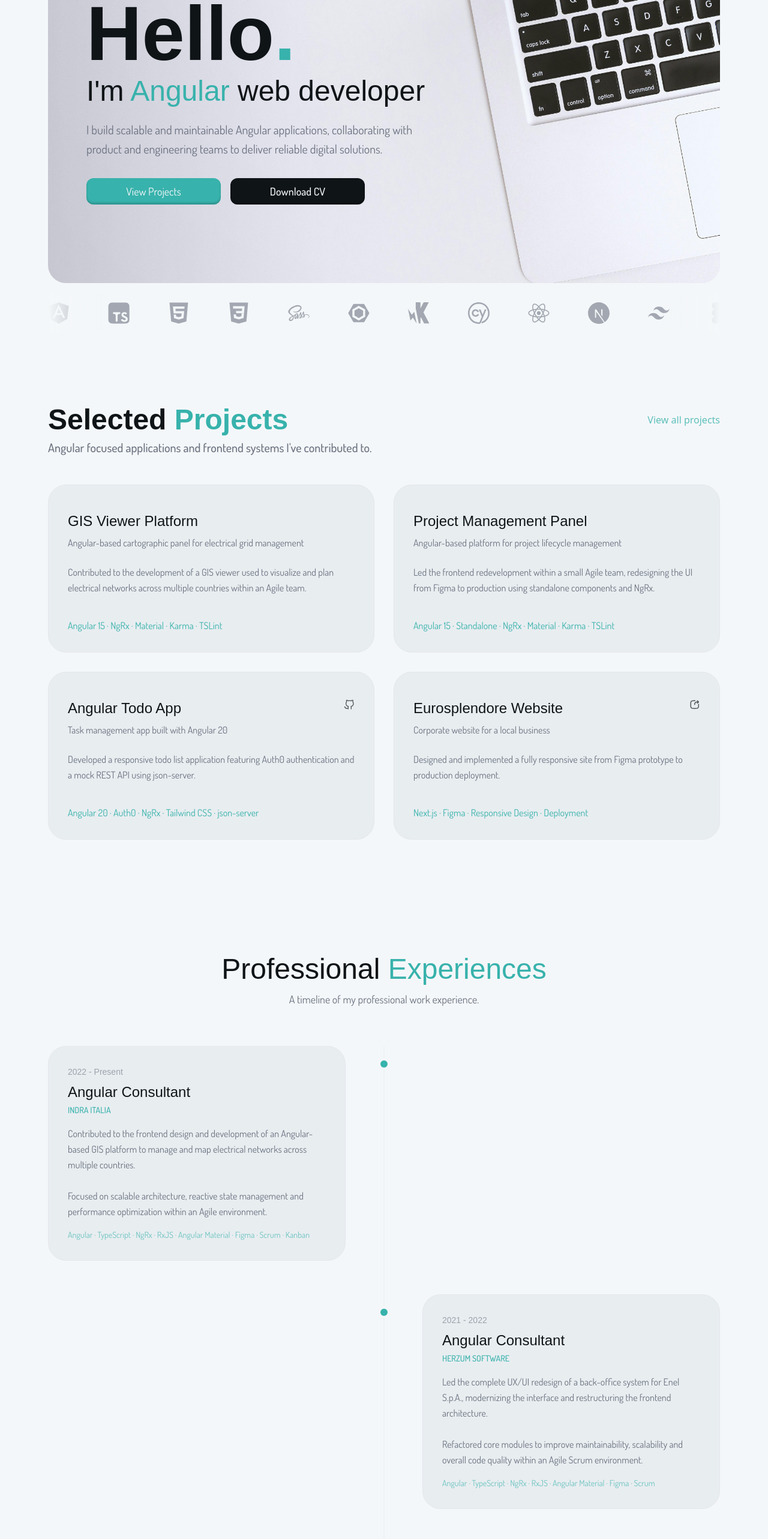
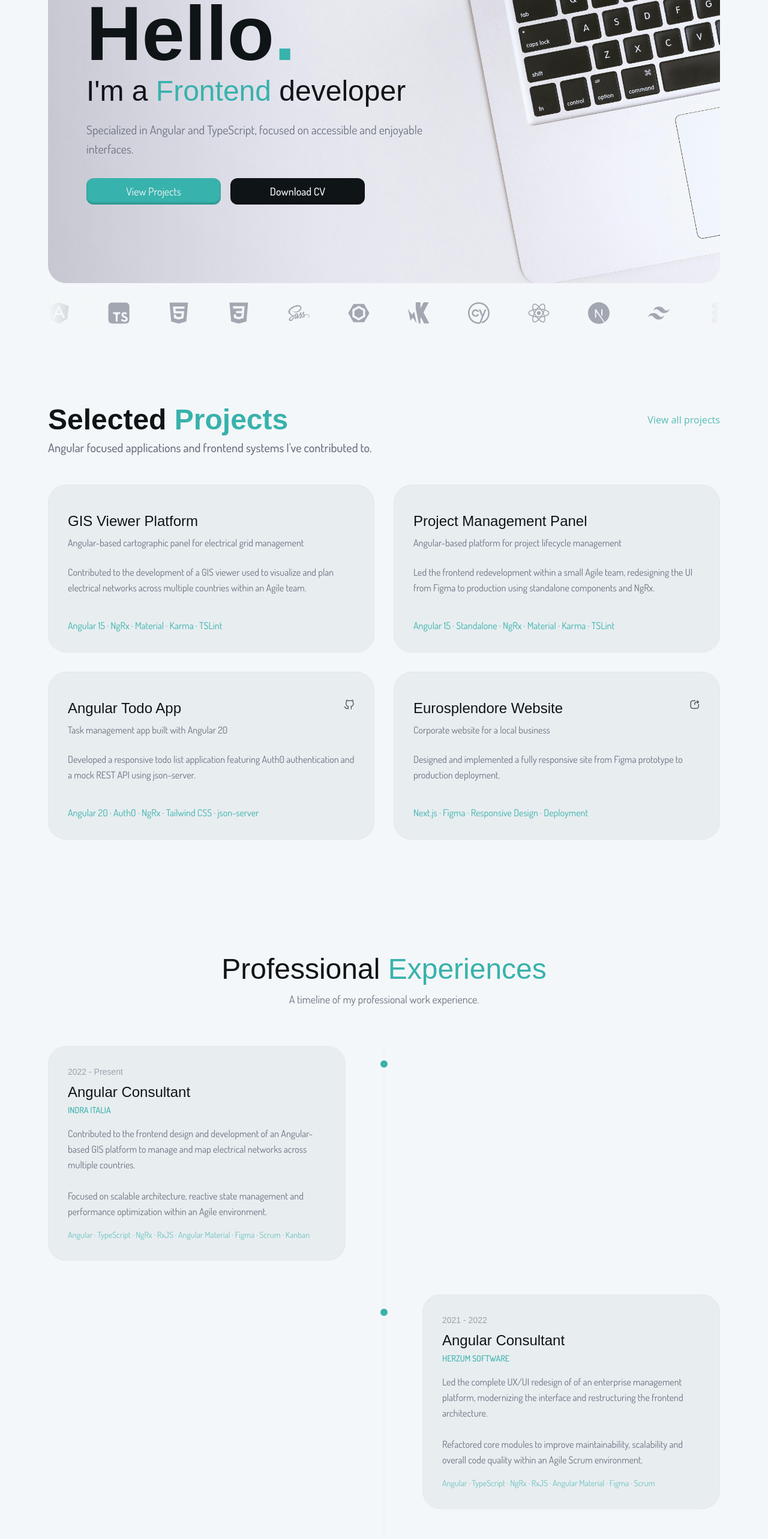
Before and after one commit to mynameispeppe/portfolio, a Next.js app: page / in a window 1280 px wide. Shown: the part 220-2786 px from the top of the page at 60% size. Built offline with nearby package versions, Linux system fonts and the light colour scheme; a web font is replaced by a local one.

Commit message:
Update terminology and improve descriptions for clarity and consistency

```diff
--- a/src/app/components/contacts.tsx
+++ b/src/app/components/contacts.tsx
@@ -63,7 +63,7 @@ export function Contacts() {
               rel="noopener noreferrer"
               className="btn-secondary"
             >
-              Join me on Linkedin
+              Join me on LinkedIn
             </a>
           </motion.div>
         </motion.div>
--- a/src/app/components/experience.tsx
+++ b/src/app/components/experience.tsx
@@ -25,7 +25,7 @@ const experiences: Experience[] = [
         role: 'Angular Consultant',
         company: 'HERZUM SOFTWARE',
         about:
-          'Led the complete UX/UI redesign of a back-office system for Enel S.p.A., modernizing the interface and restructuring the frontend architecture.\n\nRefactored core modules to improve maintainability, scalability and overall code quality within an Agile Scrum environment.',
+          'Led the complete UX/UI redesign of of an enterprise management platform, modernizing the interface and restructuring the frontend architecture.\n\nRefactored core modules to improve maintainability, scalability and overall code quality within an Agile Scrum environment.',
         stack: 'Angular · TypeScript · NgRx · RxJS · Angular Material · Figma · Scrum',
     },
     {
--- a/src/app/components/hero.tsx
+++ b/src/app/components/hero.tsx
@@ -54,7 +54,7 @@ export function Hero() {
               transition={{ duration: 0.6 }}
               className="mt-2 text-3xl sm:text-4xl md:text-5xl font-title text-text-primary"
             >
-              I&apos;m <span className="text-accent">Angular</span> web developer
+              I&apos;m a <span className="text-accent">Frontend</span> developer
             </motion.h1>
 
             <motion.p
@@ -62,7 +62,7 @@ export function Hero() {
               transition={{ duration: 0.6 }}
               className="mt-4 sm:mt-6 max-w-xl text-base sm:text-lg md:text-xl text-text-secondary leading-relaxed font-body"
             >
-              I build scalable and maintainable Angular applications, collaborating with product and engineering teams to deliver reliable digital solutions.
+              Specialized in Angular and TypeScript, focused on accessible and enjoyable interfaces.
             </motion.p>
 
             <motion.div
--- a/src/app/layout.tsx
+++ b/src/app/layout.tsx
@@ -8,7 +8,7 @@ export const metadata: Metadata = {
   keywords: ["Angular", "Frontend Developer", "Web Developer", "Portfolio", "Giuseppe Milazzo", "Pescara"],
   authors: [{ name: "Giuseppe Milazzo" }],
   openGraph: {
-    title: "Giuseppe Milazzo — Angular Developer",
+    title: "Giuseppe Milazzo — Frontend Developer",
     description: "I build scalable and maintainable Angular applications. Based in Pescara, Italy.",
     url: "https://giuseppemilazzo.dev",
     siteName: "Giuseppe Milazzo",
```
